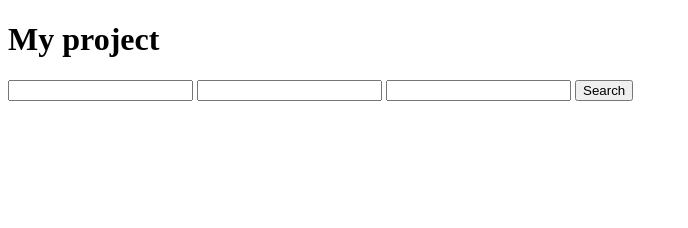
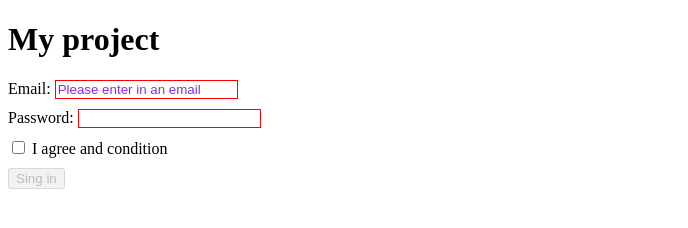
Before and after one commit to BanzaiFun/my-project, a plain HTML site: page index.html in a window 1280 px wide. Shown: the whole page, without its empty margins (0-688 px from the left). Drawn offline with Linux system fonts and the light colour scheme.

Commit message:
add was form

```diff
--- a/index.html
+++ b/index.html
@@ -5,15 +5,52 @@
     <meta name="viewport"
           content="width=device-width, user-scalable=no, initial-scale=1.0, maximum-scale=1.0, minimum-scale=1.0">
     <meta http-equiv="X-UA-Compatible" content="ie=edge">
+    <link rel="stylesheet" href="style.css">
     <title>My project</title>
 </head>
 <body>
     <h1>My project</h1>
-    <form action="" method="get">
-        <input type="text" name="x" id="x">
-        <input type="text" name="y" id="y">
-        <input type="text" name="z" id="z">
-        <button>Search</button>
+    <form action="" method="post">
+
+        <label class="form-field">
+            Email:
+            <input
+                    type="email"
+                    name="email"
+                    class="field"
+                    required
+                    placeholder="Please enter in an email"
+            >
+        </label>
+
+        <label class="form-field">
+            Password:
+            <input
+                    type="password"
+                    name="password"
+                    required
+                    class="field"
+                    minlength="5"
+            >
+        </label>
+
+        <div class="form-field">
+            <input
+                    type="checkbox"
+                    name="terms"
+                    required
+                    class="field"
+                    id=""
+            >
+            <label class="form-label" for="">
+                I agree and condition
+            </label>
+
+        </div>
+
+        <button type="submit" class="form__button" disabled>
+            Sing in
+        </button>
     </form>
 </body>
 </html>
--- /dev/null
+++ b/style.css
@@ -0,0 +1,24 @@
+.form-field {
+    display: block;
+    margin: 10px 0;
+}
+
+.field::placeholder {
+    color: blueviolet;
+}
+
+.field:invalid {
+    border: 1px solid red;
+}
+
+.field:focus {
+    border: 1px solid yellow;
+}
+
+.field:checked ~ .form-label {
+    color: green;
+}
+
+.form__button:disabled {
+    opacity: 0.8;
+}
```
